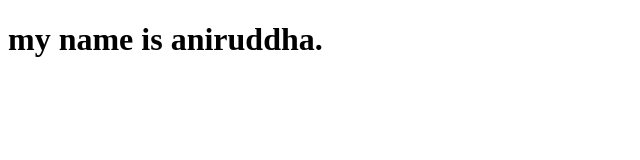
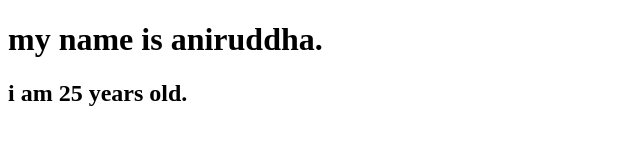
Before and after one commit to TestaniruddhaGoswami/new-folder, a plain HTML site: page index.html in a window 1280 px wide. Shown: the whole page, without its empty margins (0-640 px from the left). Drawn offline with Linux system fonts and the light colour scheme.

Commit message:
Update:index.html
updated just now

```diff
--- a/index.html
+++ b/index.html
@@ -8,6 +8,7 @@
 </head>
 <body>
     <h1>my name is aniruddha.</h1>
+    <h2>i am 25 years old.</h2>
 
 </body>
 </html>
```
